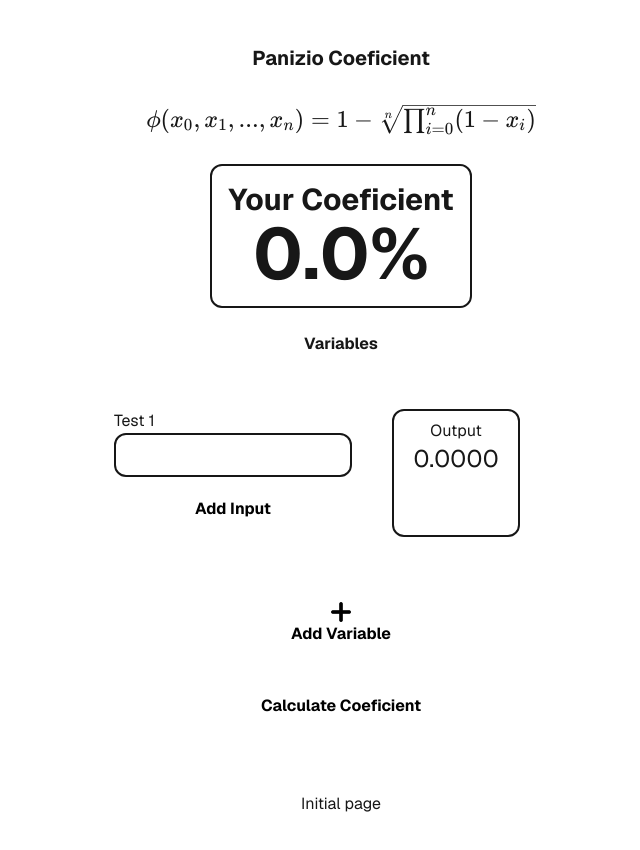
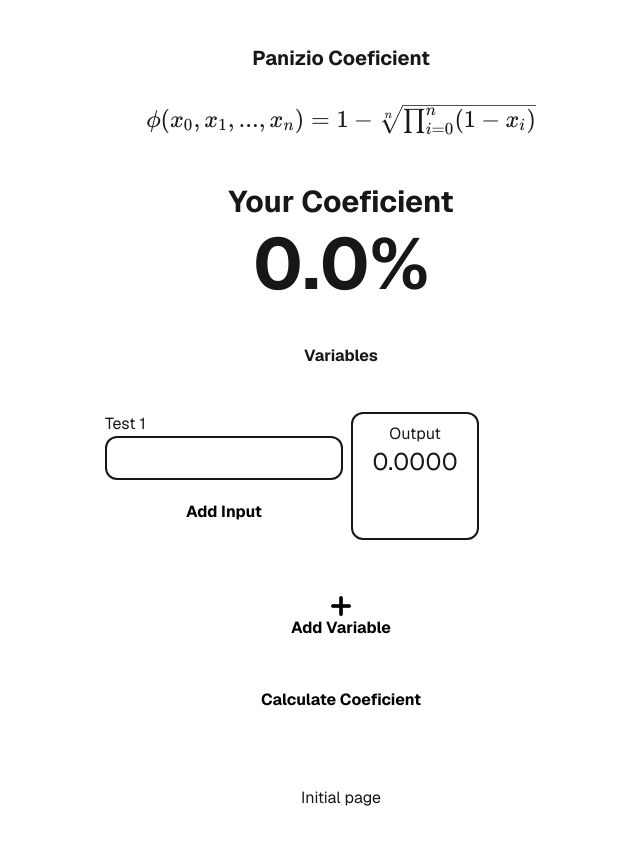
Before and after one commit to Thales3006/The-Coeficient, a Next.js app: page /calc in a window 1280 px wide. Shown: the top 850 px of the page, without its empty margins (299-939 px from the left). Built offline with nearby package versions, Linux system fonts and the light colour scheme.

Commit message:
feat: card used

```diff
--- a/src/app/calc/components/Calculation.tsx
+++ b/src/app/calc/components/Calculation.tsx
@@ -1,6 +1,6 @@
 'use client';
 
-import { Button } from '@/components';
+import { Button, Card } from '@/components';
 import { Variables } from '.';
 import { useState } from 'react';
 
@@ -14,14 +14,10 @@ export default function Calculation() {
 
   return (
     <div className="flex flex-col items-center gap-6">
-      <div
-        className="flex-col flex items-center
-        border-2 p-4 rounded-xl
-        font-bold text-3xl"
-      >
+      <Card className="flex flex-col items-center font-bold text-3xl">
         <h1>Your Coeficient</h1>
         <h1 className="text-7xl">{(finalResult * 100).toFixed(1) + '%'}</h1>
-      </div>
+      </Card>
 
       <Variables title="Variables" setResult={setResult}></Variables>
 
--- a/src/app/calc/components/Variable.tsx
+++ b/src/app/calc/components/Variable.tsx
@@ -1,6 +1,6 @@
 'use client';
 
-import { OutputBox } from '@/components';
+import { Card, OutputBox } from '@/components';
 import { Tests } from './';
 
 export default function Variable({
@@ -11,9 +11,9 @@ export default function Variable({
   onChange: (newValue: number) => void;
 }) {
   return (
-    <div className="border-white border-5 p-6 rounded-xl flex gap-10 w-128">
+    <Card className="flex w-128">
       <Tests onChange={onChange} />
       <OutputBox value={value.toFixed(4)} className="w-32 h-32 truncate" />
-    </div>
+    </Card>
   );
 }
--- a/src/components/Card.tsx
+++ b/src/components/Card.tsx
@@ -12,10 +12,7 @@ export default function Card({
 }) {
   return (
     <div
-      className={clsx(
-        'border-white border-5 p-6 rounded-xl flex gap-10',
-        className
-      )}
+      className={clsx('border-white border-4 p-4 rounded-xl gap-2', className)}
     >
       {children}
     </div>
--- a/src/components/index.tsx
+++ b/src/components/index.tsx
@@ -2,3 +2,4 @@ export { default as Button } from './Button';
 export { default as InlineMath } from './InlineMath';
 export { default as InputBox } from './InputBox';
 export { default as OutputBox } from './OutputBox';
+export { default as Card } from './Card';
```
